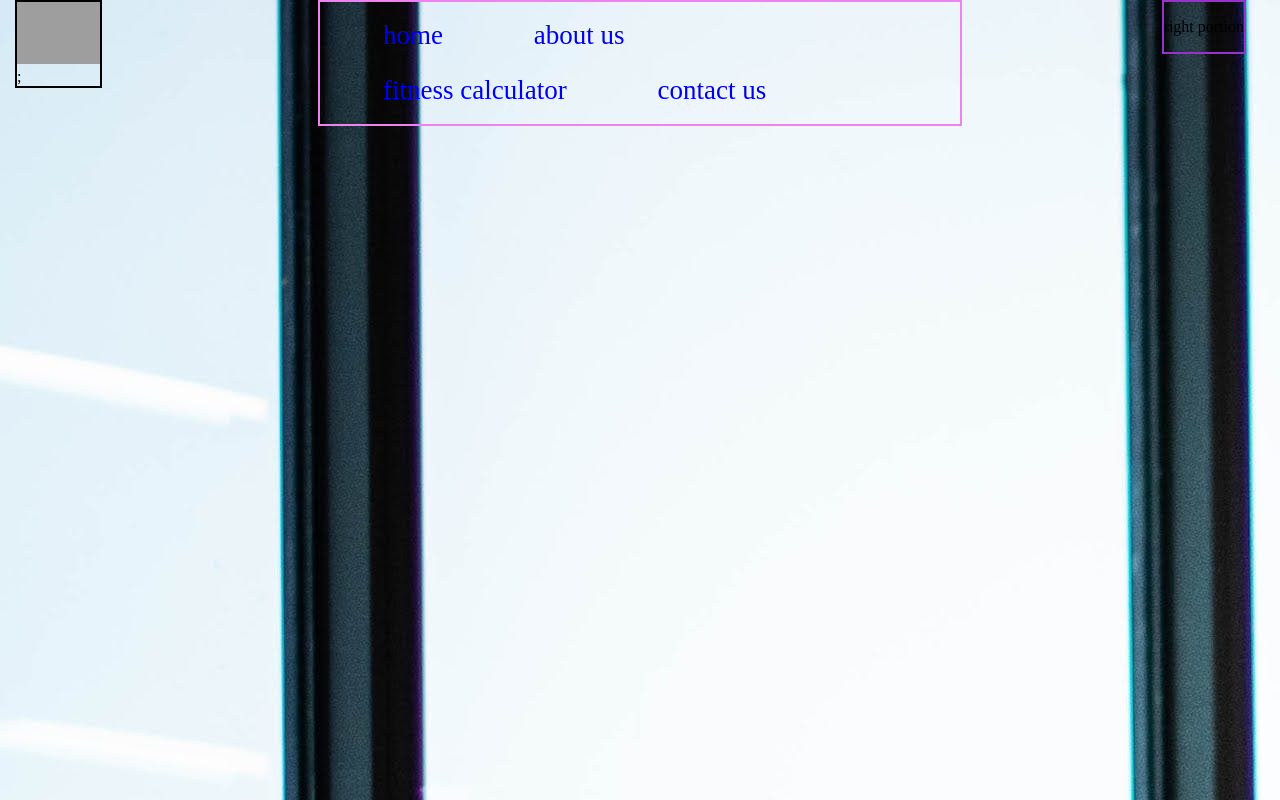
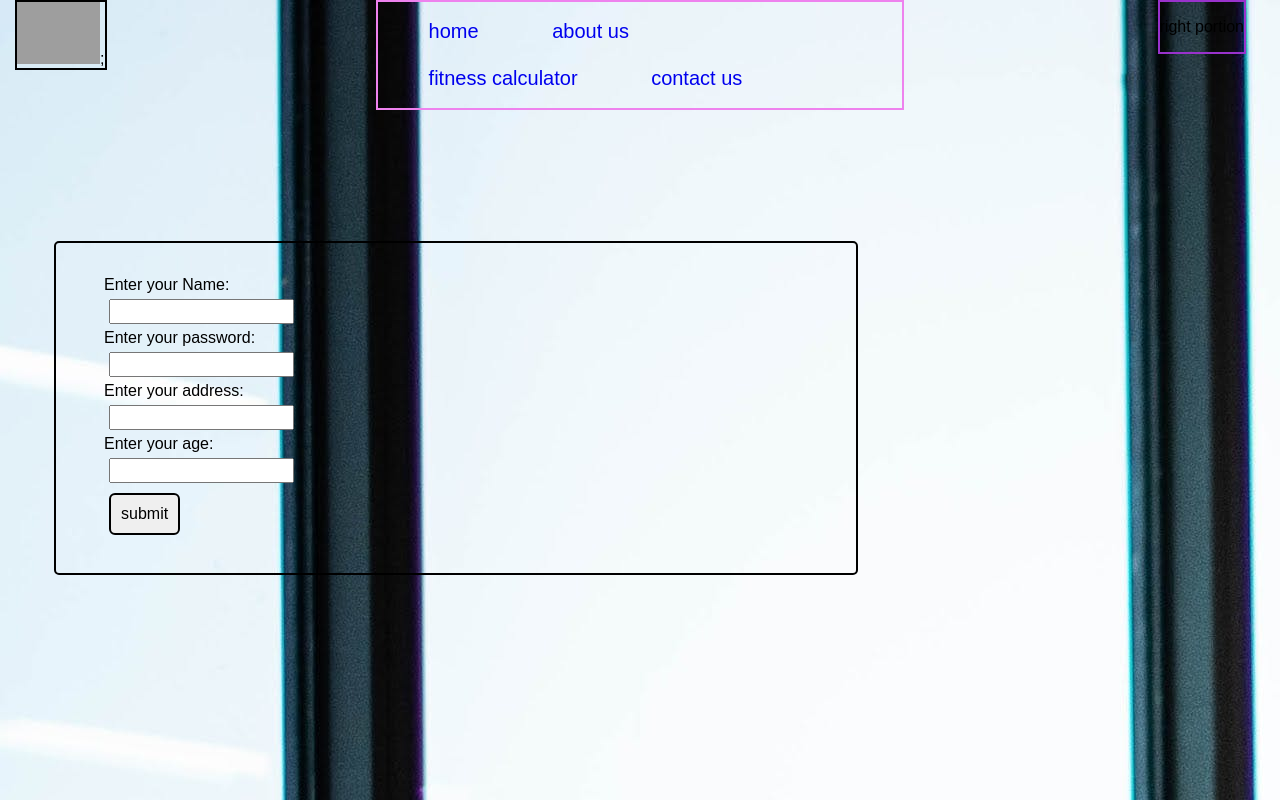
Before and after one commit to dpratik2712/static_gym, a plain HTML site: page index.html in a window 1280 px wide. Drawn offline with Linux system fonts and the light colour scheme; grey boxes are pictures that could not be loaded.

Commit message:
commited the prolong change

```diff
--- a/css/style.css
+++ b/css/style.css
@@ -11,18 +11,19 @@
     left: 15px;
     top: 0px;
     border: 2px solid black;
-    width: 83px;
+    width: 88px;
     /* padding: 0px 15px; */
 }
 
 .left img {
     width: 83px;
+
 }
 
 .mid {
     color: white;
     display: block;
-    width: 50%;
+    width: 41%;
     margin: 0px auto;
     border: 2px solid violet;
 }
@@ -44,10 +45,10 @@ li {
 li,
 a {
     display: inline-block;
-    padding: 2px 19px;
-    margin: 4px 2px;
+    padding: 1px 13px;
+    margin: 5px 4px;
     text-decoration: double;
-    font-size: 27px;
+    font-size: 20px
 }
 
 
@@ -56,3 +57,30 @@ a {
     color: black;
     background-color: cornsilk;
 }
+
+.container {
+    margin: 131px 54px;
+    padding: 33px 48px;
+    border: 2px solid black;
+    width: 55%;
+    border-radius: 5px;
+    /* text-align: center; */
+    /* align-items: center; */
+}
+
+.form-group input {
+    align-items: center;
+    text-align: center;
+    display: block;
+    padding: 3px 2px;
+    margin: 5px 5px;
+
+}
+
+.btn {
+    border: 2px solid black;
+    border-radius: 6px;
+    padding: 10px;
+    margin: 5px;
+    font-size: medium;
+}
--- a/index.html
+++ b/index.html
@@ -6,9 +6,12 @@
     <meta name="viewport" content="width=device-width, initial-scale=1.0">
     <title>Gym and Fitness</title>
 </head>
+<link rel="preconnect" href="https://fonts.googleapis.com">
 <link rel="stylesheet" href="css/style.css">
 <style>
     body {
+        background-color: black;
+        font-family: 'DM Sans', sans-serif;
         padding: 0px;
         margin: 0px;
         background: url('img/body.jpg');
@@ -64,6 +67,29 @@
             <p>right portion</p>
         </div>
     </header>
+
+    <div class="container">
+        <form action="noaction.php">
+            <div class="form-group">
+                <label for="name">Enter your Name: </label>
+                <input type="text" name="name">
+            </div>
+
+            <div class="form-group">
+                <label for="password">Enter your password: </label>
+                <input type="password" name="password">
+            </div>
+            <div class="form-group">
+                <label for="address">Enter your address: </label>
+                <input type="text" name="address">
+            </div>
+            <div class="form-group">
+                <label for="age">Enter your age: </label>
+                <input type="number" name="age">
+            </div>
+            <Button class="btn">submit </Button>
+        </form>
+    </div>
 </body>
 
 </html>
```
